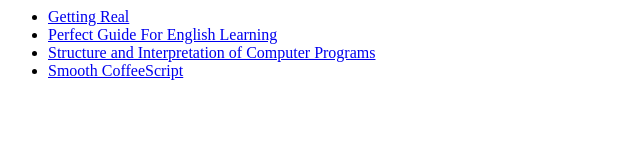
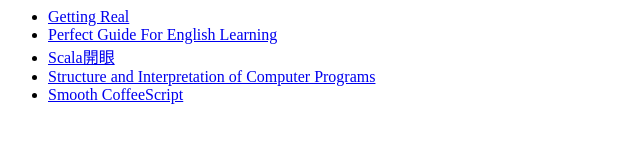
Before and after one commit to mizzy/webiblo, a plain HTML site: page index.html in a window 1280 px wide. Shown: the whole page, without its empty margins (0-640 px from the left). Drawn offline with Linux system fonts and the light colour scheme.

Commit message:
Add Scala開眼 to index.html

```diff
--- a/index.html
+++ b/index.html
@@ -1,6 +1,7 @@
 <ul>
   <li><a href="data/Getting_Real.json">Getting Real</li>
   <li><a href="data/Perfect_Guide_For_English_Learning.json">Perfect Guide For English Learning</a>
+  <li><a href="data/Scala_Kaigan.json">Scala開眼</a>
   <li><a href="data/SICP.json">Structure and Interpretation of Computer Programs</li>
   <li><a href="data/SmoothCoffeeScript.json">Smooth CoffeeScript</li>
 </ul>
```
